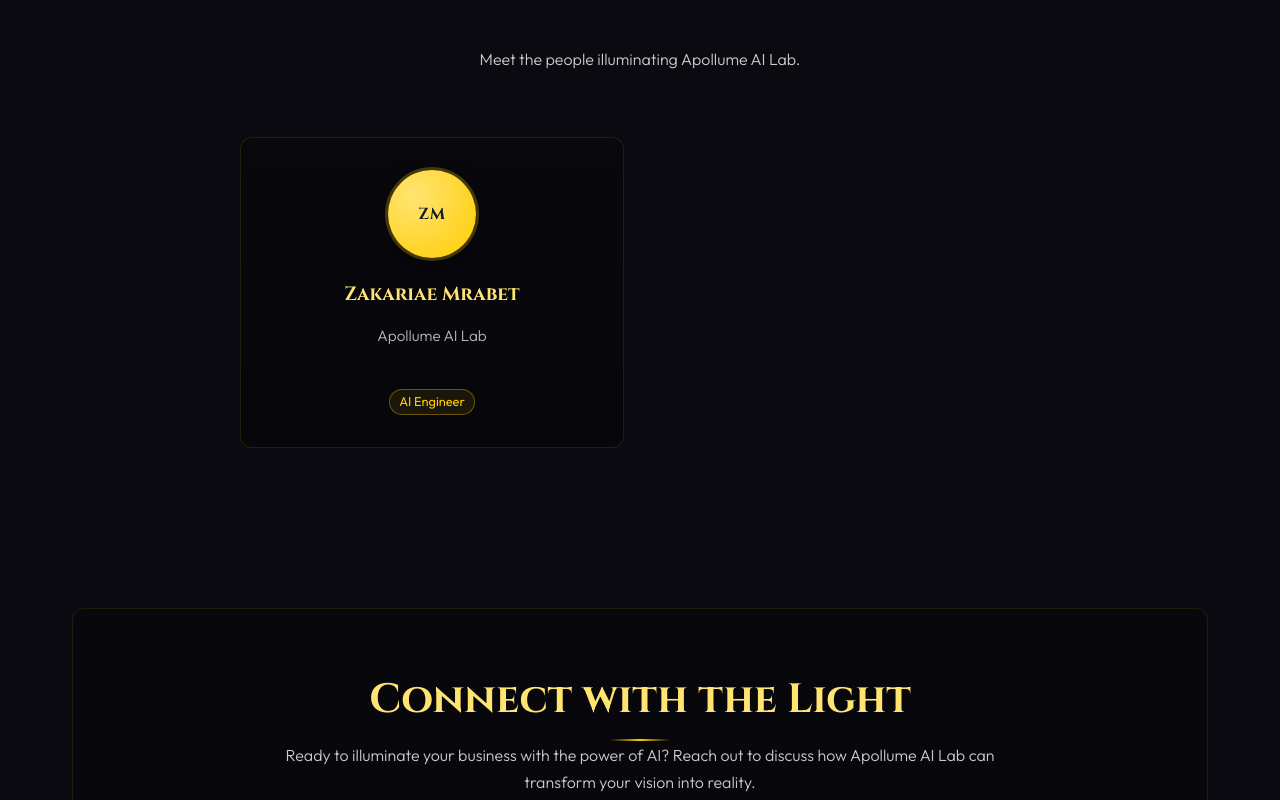
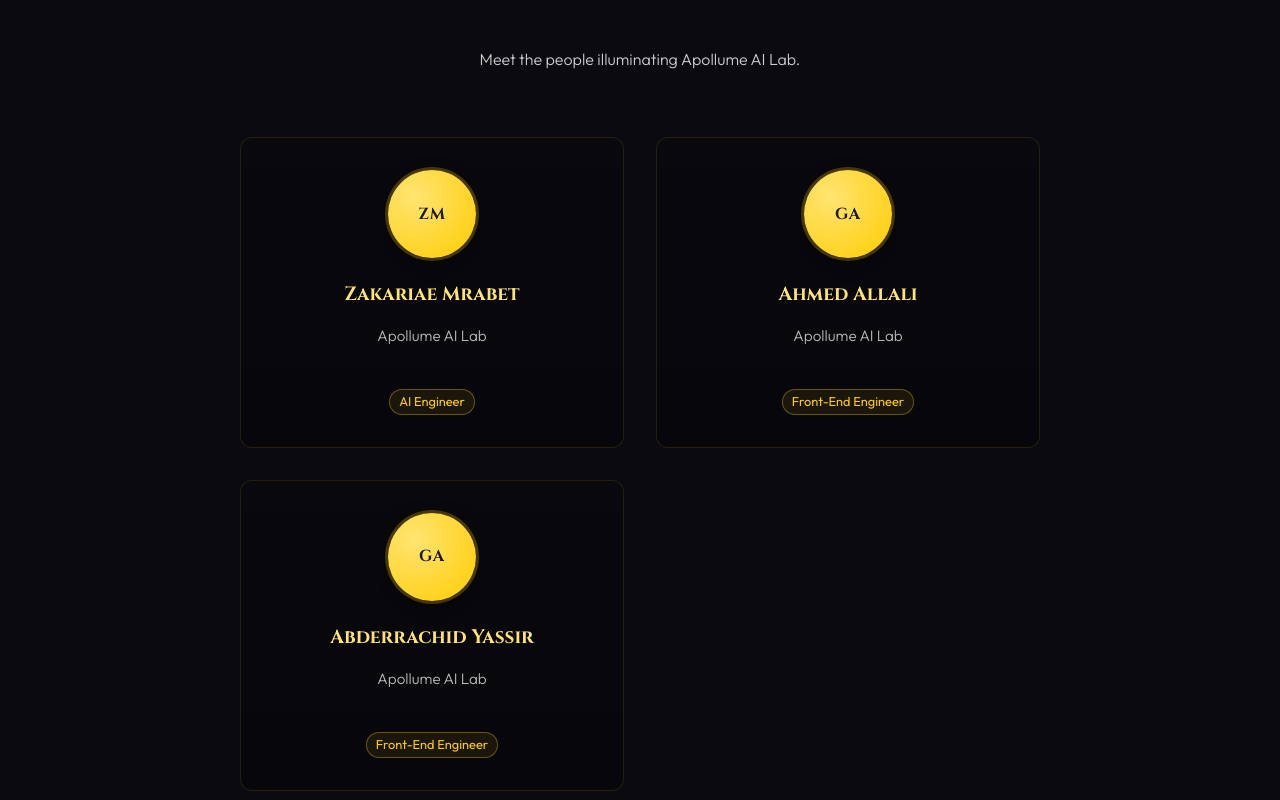
Before and after one commit to apollume/apollume.github.io, a plain HTML site: page index.html in a window 1280 px wide. Shown: the part 1520-2320 px from the top of the page. Drawn offline with nearby package versions, Linux system fonts and the light colour scheme; animation ran at ten frames a second.

Commit message:
Update index.html

```diff
--- a/index.html
+++ b/index.html
@@ -816,15 +816,23 @@
             <span class="tag">AI Engineer</span>
           </div>
         </article>
-        <!--  <article class="member-card" aria-label="Team member: Ghita Ait Haddou">
+         <article class="member-card" aria-label="Team member: Ahmed Allali">
           <div class="avatar" aria-hidden="true">GA</div>
-          <h3 class="member-name">Ghita Ait Haddou</h3>
+          <h3 class="member-name">Ahmed Allali</h3>
           <p class="member-meta">Apollume AI Lab</p>
-          <div class="tag-list" aria-label="Roles for Ghita Ait Haddou">
-            <span class="tag">Geopolitics</span>
-            <span class="tag">International Relations</span>
+          <div class="tag-list" aria-label="Roles for Ahmed Allali">
+            <span class="tag">Front-End Engineer</span>
           </div>
-        </article> -->
+        </article>
+        </article>
+         <article class="member-card" aria-label="Team member: Abderrachid Yassir">
+          <div class="avatar" aria-hidden="true">GA</div>
+          <h3 class="member-name">Abderrachid Yassir</h3>
+          <p class="member-meta">Apollume AI Lab</p>
+          <div class="tag-list" aria-label="Roles for Abderrachid Yassir">
+            <span class="tag">Front-End Engineer</span>
+          </div>
+        </article>
       </div>
     </section>
 
```
